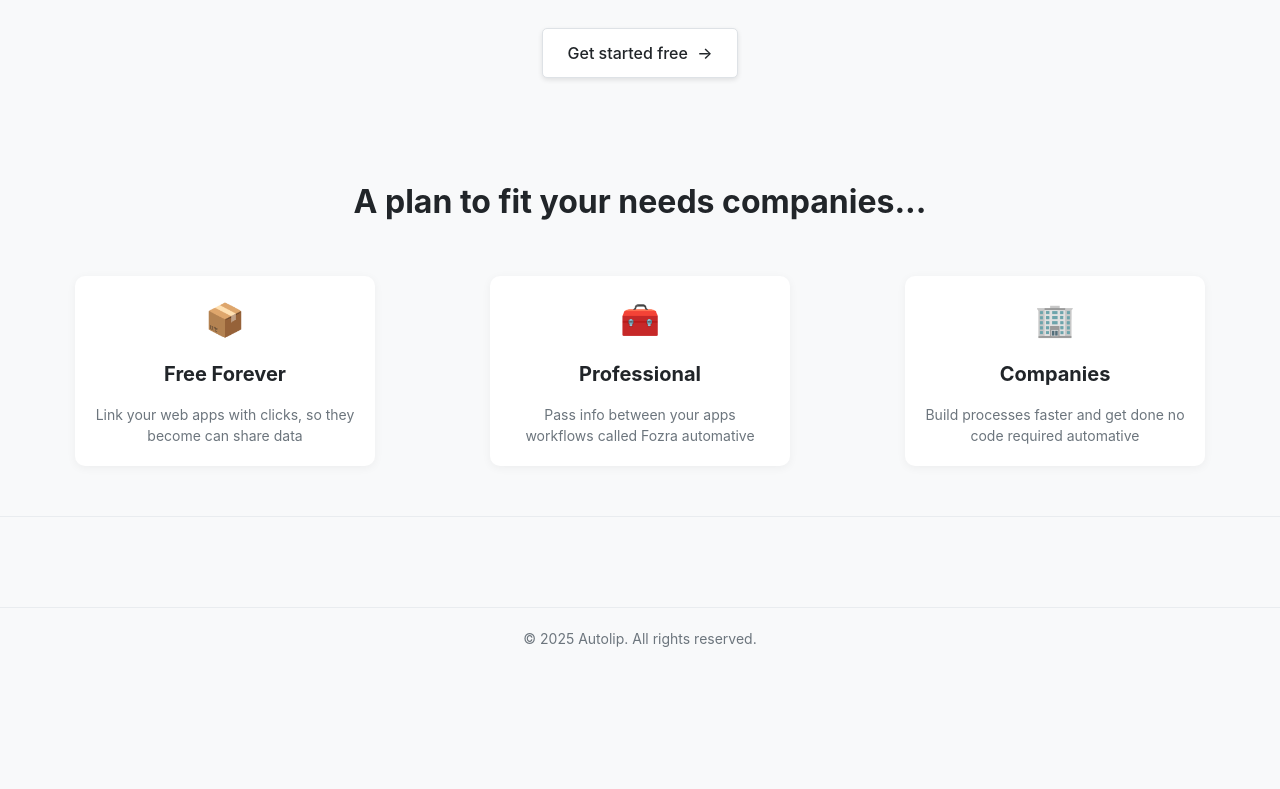
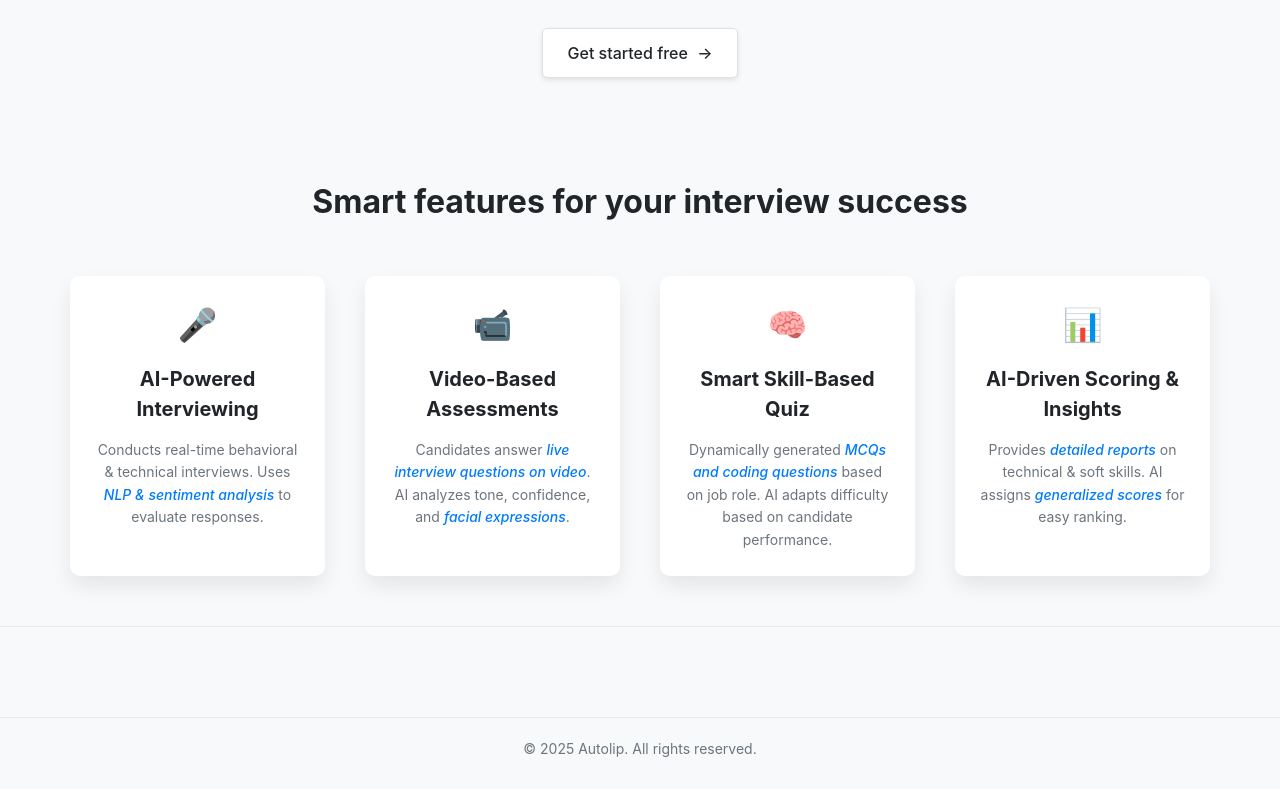
Before and after one commit to NisargWath/AI-Interviewer, a Flask app: page / in a window 1280 px wide. Shown: the part 470-1259 px from the top of the page. Before the commit the page ends 1117 px from the top, so only its background shows below. Run offline with Flask 3, Linux system fonts and the light colour scheme.

Commit message:
changes in landing page

```diff
--- a/static/style/style.css
+++ b/static/style/style.css
@@ -1,3 +1,4 @@
+/* Base Styles */
 * {
   margin: 0;
   padding: 0;
@@ -240,6 +241,14 @@ nav {
   border: 1px solid #dee2e6;
   box-shadow: 0 2px 5px rgba(0, 0, 0, 0.1);
   font-size: 16px;
+  /* Added hover transition for CTA button */
+  transition: all 0.3s ease;
+}
+
+.cta-button:hover {
+  /* Added hover effect for CTA button */
+  transform: translateY(-3px);
+  box-shadow: 0 8px 15px rgba(0, 0, 0, 0.1);
 }
 
 .cta-button span {
@@ -259,19 +268,65 @@ nav {
 
 .plan-cards {
   display: flex;
-  justify-content: space-between;
+  justify-content: center; /* Changed from space-between to better center the 4 cards */
+  flex-wrap: wrap; /* Added to ensure cards wrap on smaller screens */
   margin-top: 40px;
+  gap: 20px; /* Added gap for consistent spacing between cards */
 }
 
+/* Enhanced plan card with shadows and animations */
 .plan-card {
   flex: 1;
-  max-width: 300px;
-  padding: 20px;
-  margin: 0 15px;
+  min-width: 250px; /* Added minimum width */
+  max-width: 280px; /* Adjusted maximum width to fit 4 cards */
+  padding: 25px; /* Increased padding slightly */
+  margin: 0 10px;
   text-align: center;
   background-color: #fff;
   border-radius: 10px;
-  box-shadow: 0 2px 10px rgba(0, 0, 0, 0.05);
+  /* Enhanced shadow for cards */
+  box-shadow: 0 10px 20px rgba(0, 0, 0, 0.08);
+  /* Added transition for hover effect */
+  transition: all 0.3s ease;
+  /* Added animation */
+  animation: fadeIn 0.8s ease-out;
+  position: relative;
+  overflow: hidden;
+}
+
+/* Animation keyframes for initial load */
+@keyframes fadeIn {
+  from {
+    opacity: 0;
+    transform: translateY(20px);
+  }
+  to {
+    opacity: 1;
+    transform: translateY(0);
+  }
+}
+
+/* Animation delay for staggered appearance */
+.plan-card:nth-child(1) {
+  animation-delay: 0.1s;
+}
+
+.plan-card:nth-child(2) {
+  animation-delay: 0.2s;
+}
+
+.plan-card:nth-child(3) {
+  animation-delay: 0.3s;
+}
+
+.plan-card:nth-child(4) {
+  animation-delay: 0.4s;
+}
+
+/* Hover effect for plan cards */
+.plan-card:hover {
+  transform: translateY(-10px);
+  box-shadow: 0 15px 30px rgba(0, 0, 0, 0.15);
 }
 
 .plan-icon {
@@ -291,17 +346,25 @@ nav {
   font-size: 14px;
   color: #6c757d;
   margin: 0 auto;
+  line-height: 1.6; /* Improved line height for better readability */
+}
+
+/* Added styling for emphasized text */
+.plan-description em {
+  font-style: italic;
+  color: #007bff; /* Blue color for highlighted terms */
+  font-weight: 500;
 }
 
 /* Media queries for responsiveness */
 @media (max-width: 992px) {
   .plan-cards {
-    flex-direction: column;
-    align-items: center;
+    flex-wrap: wrap; /* Ensure items wrap on tablet */
+    justify-content: center;
   }
 
   .plan-card {
-    max-width: 100%;
+    flex: 0 0 calc(50% - 30px); /* Two cards per row on tablets */
     margin-bottom: 20px;
   }
 
@@ -336,6 +399,12 @@ nav {
     font-size: 26px;
     padding: 8px 20px;
   }
+
+  .plan-card {
+    flex: 0 0 calc(100% - 30px); /* Full width cards on mobile */
+    max-width: 100%;
+  }
+
   footer {
     padding: 20px 0;
   }
@@ -356,6 +425,7 @@ nav {
     height: 30px;
     font-size: 12px;
   }
+
   .footer-bottom {
     font-size: 12px;
   }
--- a/templates/index.html
+++ b/templates/index.html
@@ -67,27 +67,38 @@
 
       <!-- Plans Section -->
       <section class="plans">
-        <h2 class="plans-title">A plan to fit your needs companies...</h2>
+        <h2 class="plans-title">Smart features for your interview success</h2>
         <div class="plan-cards">
           <div class="plan-card">
-            <span class="plan-icon">📦</span>
-            <h3 class="plan-name">Free Forever</h3>
+            <span class="plan-icon">🎤</span>
+            <h3 class="plan-name">AI-Powered Interviewing</h3>
             <p class="plan-description">
-              Link your web apps with clicks, so they become can share data
+              Conducts real-time behavioral & technical interviews.
+              Uses <em>NLP & sentiment analysis</em> to evaluate responses.
             </p>
           </div>
           <div class="plan-card">
-            <span class="plan-icon">🧰</span>
-            <h3 class="plan-name">Professional</h3>
+            <span class="plan-icon">📹</span>
+            <h3 class="plan-name">Video-Based Assessments</h3>
             <p class="plan-description">
-              Pass info between your apps workflows called Fozra automative
+              Candidates answer <em>live interview questions on video</em>.
+              AI analyzes tone, confidence, and <em>facial expressions</em>.
             </p>
           </div>
           <div class="plan-card">
-            <span class="plan-icon">🏢</span>
-            <h3 class="plan-name">Companies</h3>
+            <span class="plan-icon">🧠</span>
+            <h3 class="plan-name">Smart Skill-Based Quiz</h3>
             <p class="plan-description">
-              Build processes faster and get done no code required automative
+              Dynamically generated <em>MCQs and coding questions</em> based on job role.
+              AI adapts difficulty based on candidate performance.
+            </p>
+          </div>
+          <div class="plan-card">
+            <span class="plan-icon">📊</span>
+            <h3 class="plan-name">AI-Driven Scoring & Insights</h3>
+            <p class="plan-description">
+              Provides <em>detailed reports</em> on technical & soft skills.
+              AI assigns <em>generalized scores</em> for easy ranking.
             </p>
           </div>
         </div>
```
Also changed, not shown: 1 other file.
